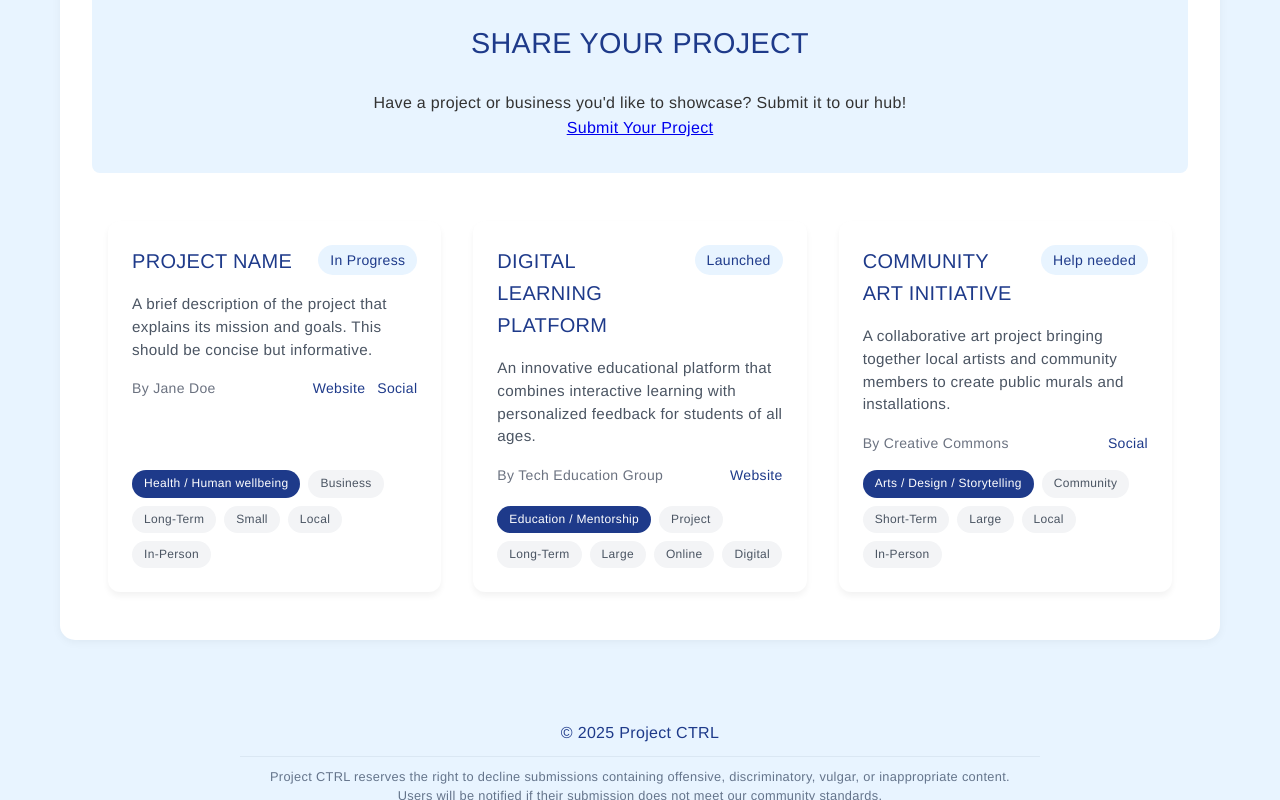
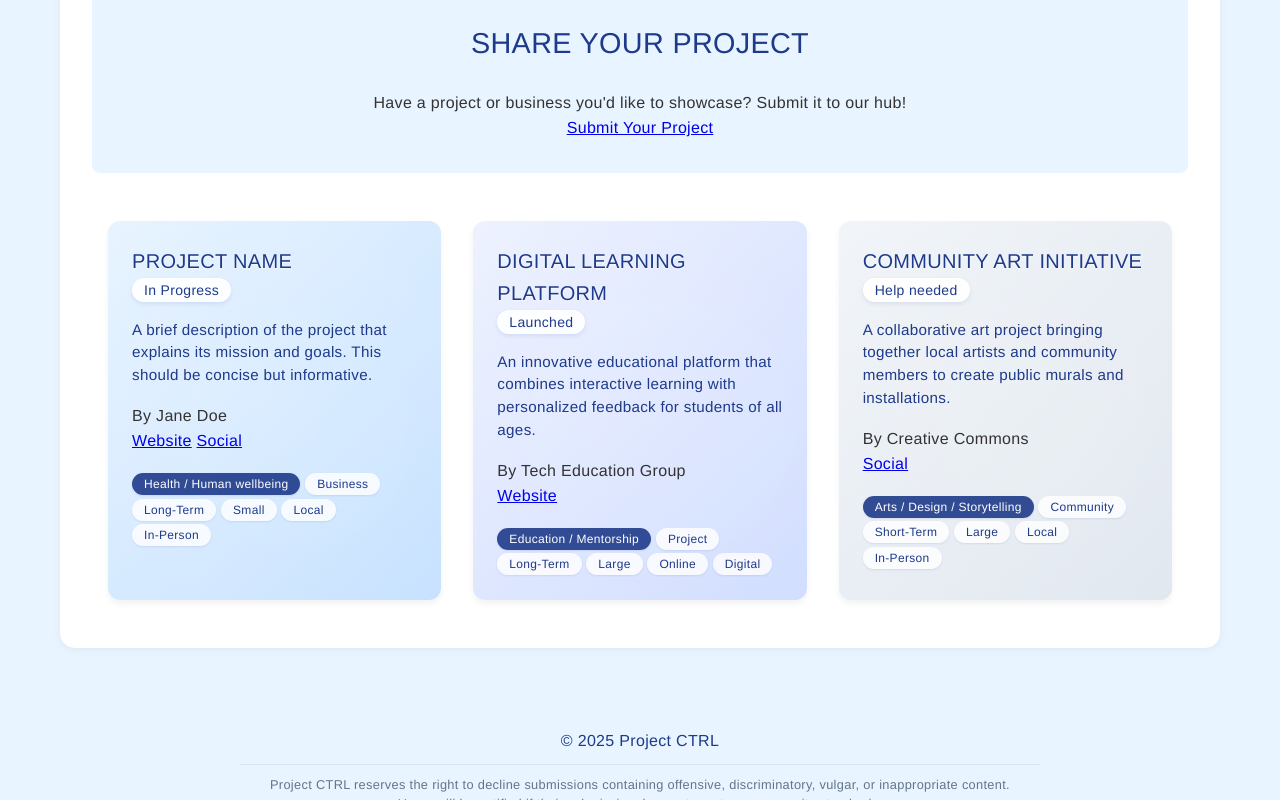
Before and after one commit to genavivermz/projectctrl, a plain HTML site: page projects.html in a window 1280 px wide. Shown: the part 518-1318 px from the top of the page. Drawn offline with Linux system fonts and the light colour scheme.

Commit message:
Update project cards with modern blue gradient design and swirl effects

```diff
--- a/style.css
+++ b/style.css
@@ -448,9 +448,9 @@ footer {
   }
 }
 
-/* Project Cards */
+/* Project Cards - Modern Design with Blue Shades */
 .project-card {
-  background-color: white;
+  background: linear-gradient(135deg, var(--card-bg-1, #E8F4FF) 0%, var(--card-bg-2, #F0F9FF) 100%);
   border-radius: 12px;
   padding: 1.5rem;
   box-shadow: 0 4px 6px rgba(0, 0, 0, 0.05);
@@ -458,18 +458,81 @@ footer {
   display: flex;
   flex-direction: column;
   gap: 1rem;
+  position: relative;
+  overflow: hidden;
+  backdrop-filter: blur(10px);
+}
+
+.project-card::before {
+  content: '';
+  position: absolute;
+  top: -50%;
+  left: -50%;
+  width: 200%;
+  height: 200%;
+  background: radial-gradient(
+    circle at center,
+    rgba(255, 255, 255, 0.8) 0%,
+    rgba(255, 255, 255, 0) 50%
+  );
+  opacity: 0.1;
+  animation: swirl 15s infinite linear;
+  pointer-events: none;
+}
+
+@keyframes swirl {
+  0% {
+    transform: rotate(0deg);
+  }
+  100% {
+    transform: rotate(360deg);
+  }
+}
+
+/* Card color variations */
+.project-card:nth-child(6n+1) {
+  --card-bg-1: #E8F4FF;
+  --card-bg-2: #C7E2FF;
+}
+
+.project-card:nth-child(6n+2) {
+  --card-bg-1: #EEF2FF;
+  --card-bg-2: #D1DEFF;
+}
+
+.project-card:nth-child(6n+3) {
+  --card-bg-1: #F1F5F9;
+  --card-bg-2: #E2E8F0;
+}
+
+.project-card:nth-child(6n+4) {
+  --card-bg-1: #E0F2FE;
+  --card-bg-2: #BAE6FD;
+}
+
+.project-card:nth-child(6n+5) {
+  --card-bg-1: #F0F9FF;
+  --card-bg-2: #E0F2FE;
+}
+
+.project-card:nth-child(6n+6) {
+  --card-bg-1: #F8FAFC;
+  --card-bg-2: #F1F5F9;
 }
 
 .project-card:hover {
   transform: translateY(-4px);
-  box-shadow: 0 8px 12px rgba(0, 0, 0, 0.1);
+  box-shadow: 0 8px 16px rgba(30, 58, 138, 0.1);
 }
 
+.project-card:hover::before {
+  animation: swirl 10s infinite linear;
+}
+
+/* Update existing project card elements to work with new design */
 .project-header {
-  display: flex;
-  justify-content: space-between;
-  align-items: flex-start;
-  gap: 1rem;
+  position: relative;
+  z-index: 1;
 }
 
 .project-title {
@@ -477,69 +540,52 @@ footer {
   color: #1E3A8A;
   margin: 0;
   font-weight: 600;
+  text-shadow: 0 1px 2px rgba(255, 255, 255, 0.8);
 }
 
 .project-stage {
   font-size: 0.875rem;
   padding: 0.25rem 0.75rem;
   border-radius: 20px;
-  background-color: #E8F4FF;
+  background-color: rgba(255, 255, 255, 0.9);
+  backdrop-filter: blur(4px);
   color: #1E3A8A;
   white-space: nowrap;
+  box-shadow: 0 2px 4px rgba(30, 58, 138, 0.1);
 }
 
 .project-description {
-  color: #4B5563;
+  color: #1E3A8A;
   font-size: 0.95rem;
   line-height: 1.5;
   margin: 0;
+  position: relative;
+  z-index: 1;
 }
 
 .project-meta {
-  display: flex;
-  justify-content: space-between;
-  align-items: center;
-  font-size: 0.875rem;
-}
-
-.creator-name {
-  color: #6B7280;
-}
-
-.project-links {
-  display: flex;
-  gap: 0.75rem;
-}
-
-.project-link {
-  color: #1E3A8A;
-  text-decoration: none;
-  transition: color 0.2s ease;
-}
-
-.project-link:hover {
-  color: #1e40af;
-  text-decoration: underline;
+  position: relative;
+  z-index: 1;
 }
 
 .project-tags {
-  display: flex;
-  flex-wrap: wrap;
-  gap: 0.5rem;
-  margin-top: auto;
+  position: relative;
+  z-index: 1;
 }
 
 .tag {
   font-size: 0.75rem;
   padding: 0.25rem 0.75rem;
   border-radius: 20px;
-  background-color: #F3F4F6;
-  color: #4B5563;
+  background-color: rgba(255, 255, 255, 0.8);
+  backdrop-filter: blur(4px);
+  color: #1E3A8A;
   white-space: nowrap;
+  box-shadow: 0 1px 2px rgba(30, 58, 138, 0.1);
 }
 
 .tag.primary-tag {
-  background-color: #1E3A8A;
+  background-color: rgba(30, 58, 138, 0.9);
   color: white;
 }
 
```
